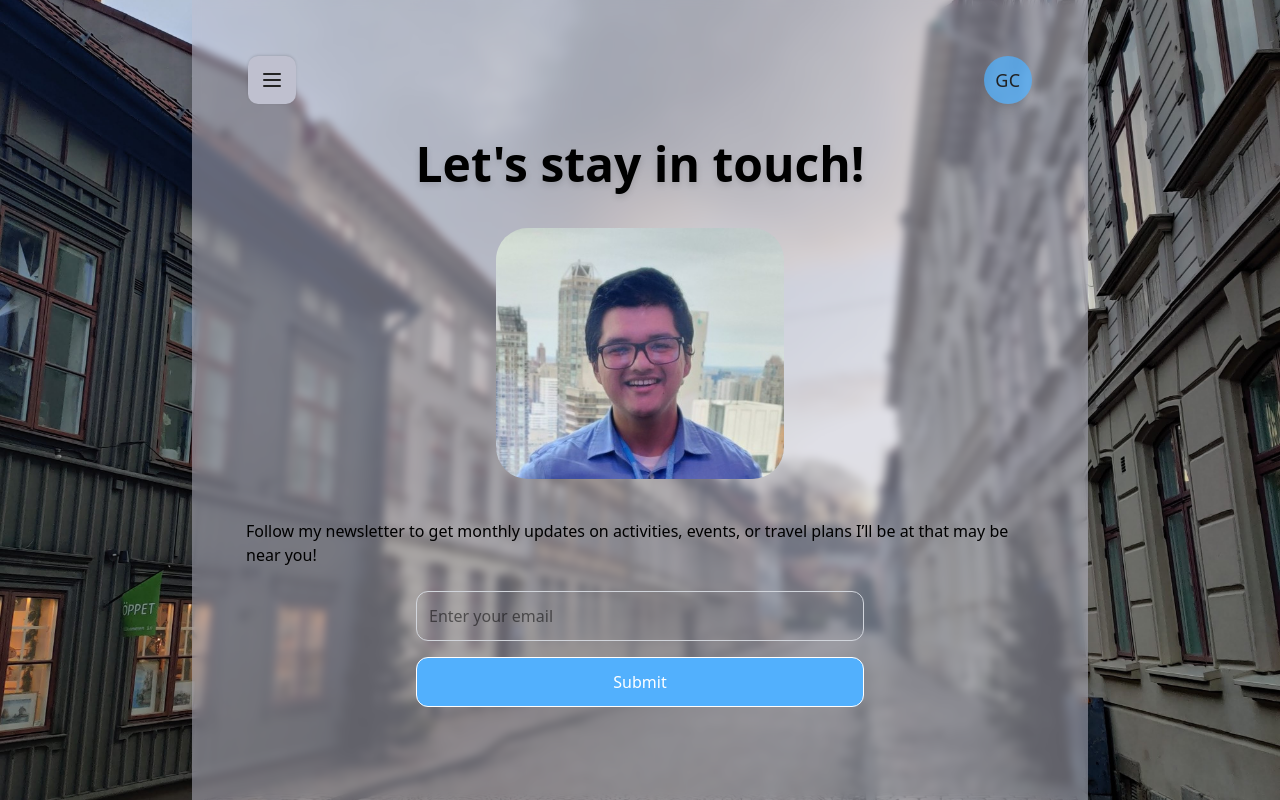
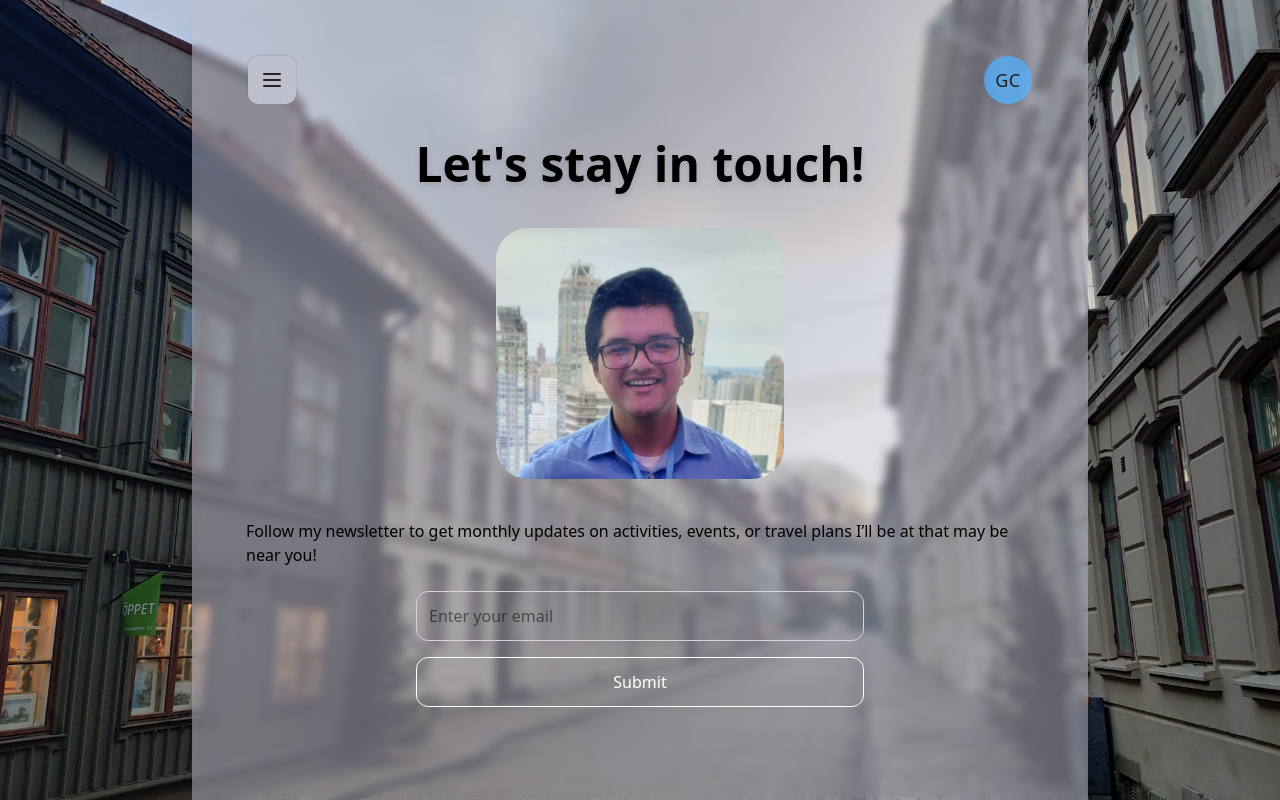
Before and after one commit to gcalder1/George_C_React_Portfolio, a React (Vite) app in the folder frontend/: page /contact in a window 1280 px wide. Built offline with nearby package versions, Linux system fonts and the light colour scheme.

Commit message:
added mailto functionality to send email and populate email with template msg

```diff
--- a/frontend/src/Components/ContactForm.jsx
+++ b/frontend/src/Components/ContactForm.jsx
@@ -3,6 +3,8 @@ import { EmailInput } from "./EmailInput";
 
 export const ContactForm = () => {
   const [email, setEmail] = useState("");
+
+  const mailtoLink = `mailto:george.calderon2000@gmail.com?subject=Let's Connect!&body=Hi George,%0D%0A%0D%0AMy email is: ${email} and I would love to catch up some time!`;
 
   const handleSubmit = (e) => {
     e.preventDefault();
@@ -17,12 +19,17 @@ export const ContactForm = () => {
         onChange={(e) => setEmail(e.target.value)}
         placeholder="Enter your email"
       />
-      <button
-        type="submit"
-        className="bg-[#52B0FD] text-white font-medium py-3 px-6 rounded-xl hover:bg-blue-500 transition border"
+      <a
+        className="text-center text-white font-medium py-3 px-6 rounded-xl hover:bg-[] transition border cursor-pointer"
+        href={mailtoLink}
       >
-        Submit
-      </button>
+        <button
+          type="submit"
+          className="cursor-pointer"
+        >
+          Submit
+        </button>
+      </a>
     </form>
   );
 };
```
